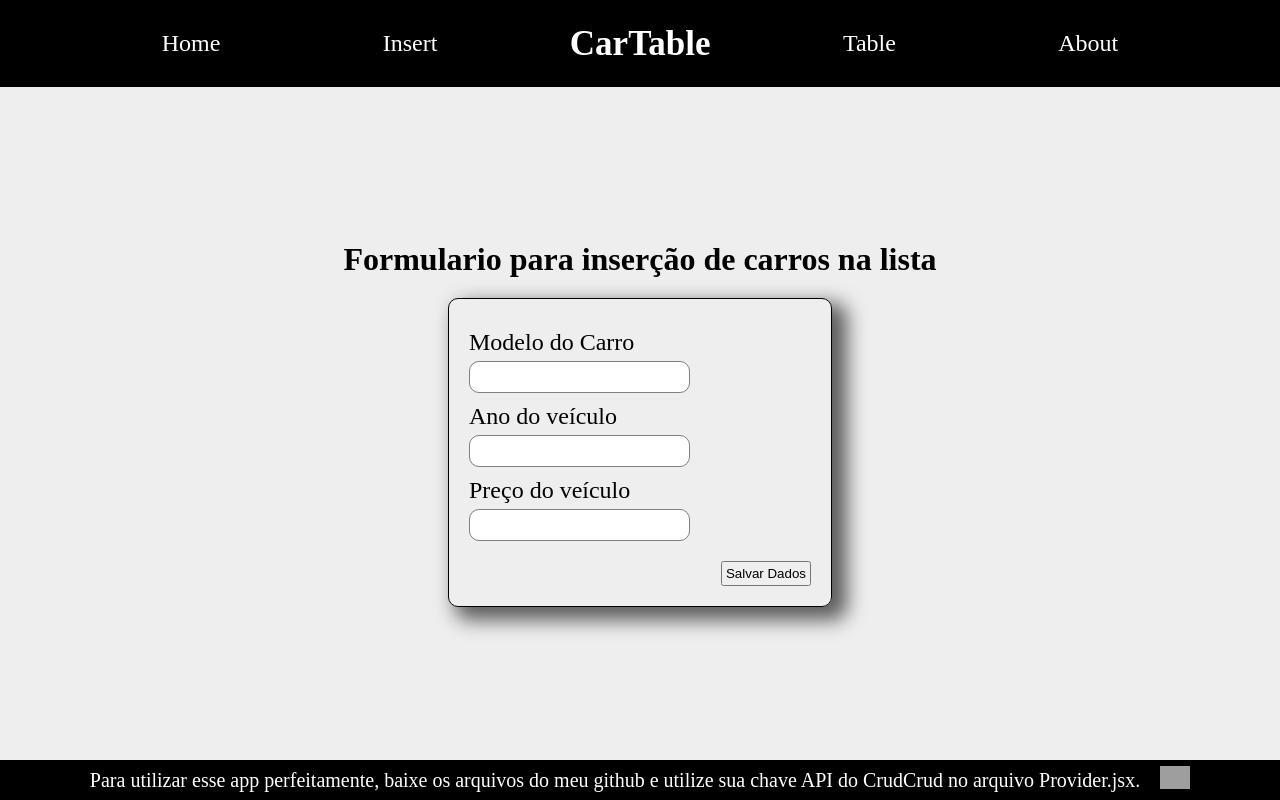
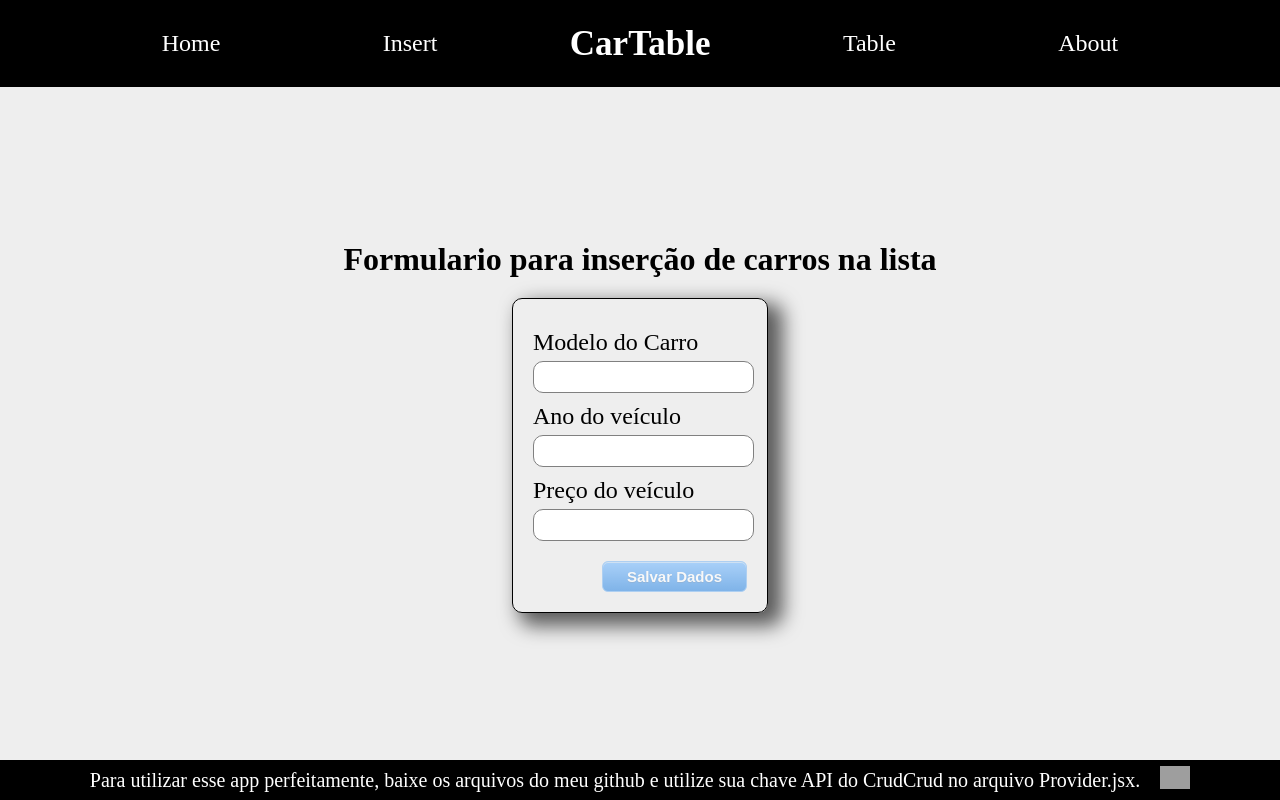
Before and after one commit to Marcos0098/ListaDeCarros, a React (Vite) app: page /insert in a window 1280 px wide. Built offline with nearby package versions, Linux system fonts and the light colour scheme; grey boxes are pictures that could not be loaded.

Commit message:
pequenas mudanças

```diff
--- a/src/component/InsertCar.jsx
+++ b/src/component/InsertCar.jsx
@@ -10,6 +10,9 @@ const InsertCar = () => {
     ano: '',
     preco: ''
   })
+
+  const [countButton, setCountButton] = useState(0)
+
  /*IMPORTANTE: PARA REALIZAR O TESTE DO APP, ENTRE NO SITE https://crudcrud.com E TROQUE O LINK DA API NO ARQUIVO {provider.jsx} PARA O GERADO NO SEU NAVEGADOR
  FEITO ISSO O PROGRAMA FUNCIONARÁ CORRETAMENTE*/
   const fetchData = () =>{
@@ -41,8 +44,28 @@ const InsertCar = () => {
       const newArr = {...prev, [name]: value}
       return newArr;
       })
+  }
 
+  const activebutton = () => {
+
+    let checkedButton = 0
+
+    if(carObj.modelo){
+      checkedButton += 1;
+    }
+
+    if(carObj.ano){
+      checkedButton += 1;
+    }
+
+    if(carObj.preco){
+      checkedButton += 1;
+    }
+
+    return checkedButton;
   }
+
+
 
   console.log(carObj)
 
@@ -64,7 +87,7 @@ const InsertCar = () => {
               <input name='preco' type="number" value={carObj.preco} onChange={handleChange}/>
             </div>
             <div className="save-data">
-              <button onClick={fetchData}>Salvar Dados</button>
+              <button onClick={fetchData} disabled={activebutton() !== 3}>Salvar Dados</button>
             </div>
 
 
--- a/src/component/TableCar.jsx
+++ b/src/component/TableCar.jsx
@@ -5,7 +5,16 @@ const TableCar = () => {
   return (
     <>
     <div className='tableCar'>
-    Table car Here
+      <table>
+        <thead>
+          <tr>
+            <td>Modelo</td>
+            <td>Ano</td>
+            <td>Preço</td>
+          </tr>
+        </thead>
+      </table>
+
     </div>
     </>
   )
--- a/src/css/styles.css
+++ b/src/css/styles.css
@@ -44,16 +44,21 @@
   justify-content: center;
   gap: 30px;
 }
+.App .home h2 {
+  padding: 0 10%;
+}
 .App .home .p {
   display: flex;
+  justify-content: center;
   align-items: center;
   gap: 5px;
+  padding: 0 10%;
 }
 .App .home .p p {
-  font-size: 20px;
+  font-size: 140%;
 }
 .App .home .p img {
-  width: 100px;
+  width: 10%;
   color: #eee;
 }
 .App footer {
@@ -94,7 +99,7 @@
 }
 .App .insertCar .formulario {
   flex-direction: column;
-  width: 30%;
+  width: 20%;
   padding: 20px;
   border: 1px solid black;
   border-radius: 10px;
@@ -122,7 +127,32 @@
   margin-top: 20px;
 }
 .App .insertCar .formulario .save-data button {
-  padding: 3px;
+  box-shadow: inset 0px 1px 0px 0px #bbdaf7;
+  background: linear-gradient(to bottom, #79bbff 5%, #378de5 100%);
+  background-color: #79bbff;
+  border-radius: 6px;
+  border: 1px solid #84bbf3;
+  display: inline-block;
+  cursor: pointer;
+  color: #ffffff;
+  font-family: Arial;
+  font-size: 15px;
+  font-weight: bold;
+  padding: 6px 24px;
+  text-decoration: none;
+  text-shadow: 0px 1px 0px #528ecc;
+}
+.App .insertCar .formulario .save-data button:hover {
+  background: linear-gradient(to bottom, #378de5 5%, #79bbff 100%);
+  background-color: #378de5;
+}
+.App .insertCar .formulario .save-data button:active {
+  position: relative;
+  top: 1px;
+}
+.App .insertCar .formulario .save-data button:disabled {
+  opacity: 0.6;
+  cursor: not-allowed;
 }
 
 /*# sourceMappingURL=styles.css.map */
--- a/src/scss/styles.scss
+++ b/src/scss/styles.scss
@@ -44,15 +44,20 @@
         justify-content: center;
         gap: 30px;
 
+        h2{
+            padding: 0 10%;
+        }
         .p{
             display: flex;
+            justify-content: center;
             align-items: center;
             gap: 5px;
+            padding: 0 10%;
             p{
-                font-size: 20px;
+                font-size: 140%;
             }
             img{
-                width: 100px;
+                width: 10%;
                 color: #eee;
             }
         }
@@ -98,7 +103,7 @@
         }
         .formulario{
             flex-direction: column;
-            width: 30%;
+            width: 20%;
             padding: 20px;
             border: 1px solid black;
             border-radius: 10px;
@@ -125,10 +130,34 @@
                 justify-content: end;
                 margin-top: 20px;
                 button{
-                    padding: 3px;
+                    box-shadow:inset 0px 1px 0px 0px #bbdaf7;
+                    background:linear-gradient(to bottom, #79bbff 5%, #378de5 100%);
+                    background-color:#79bbff;
+                    border-radius:6px;
+                    border:1px solid #84bbf3;
+                    display:inline-block;
+                    cursor:pointer;
+                    color:#ffffff;
+                    font-family:Arial;
+                    font-size:15px;
+                    font-weight:bold;
+                    padding:6px 24px;
+                    text-decoration:none;
+                    text-shadow:0px 1px 0px #528ecc;
+                    &:hover{
+                        background:linear-gradient(to bottom, #378de5 5%, #79bbff 100%);
+	                    background-color:#378de5;
+                    }
+                    &:active{
+                        position:relative;
+	                    top:1px;
+                    }
+                    &:disabled{
+                        opacity: 0.6;
+                        cursor: not-allowed;
+                    }
                 }
             }
-
         }
     }
 }
```
Also changed, not shown: 1 other file (tests, documents, lock files or other folders).
